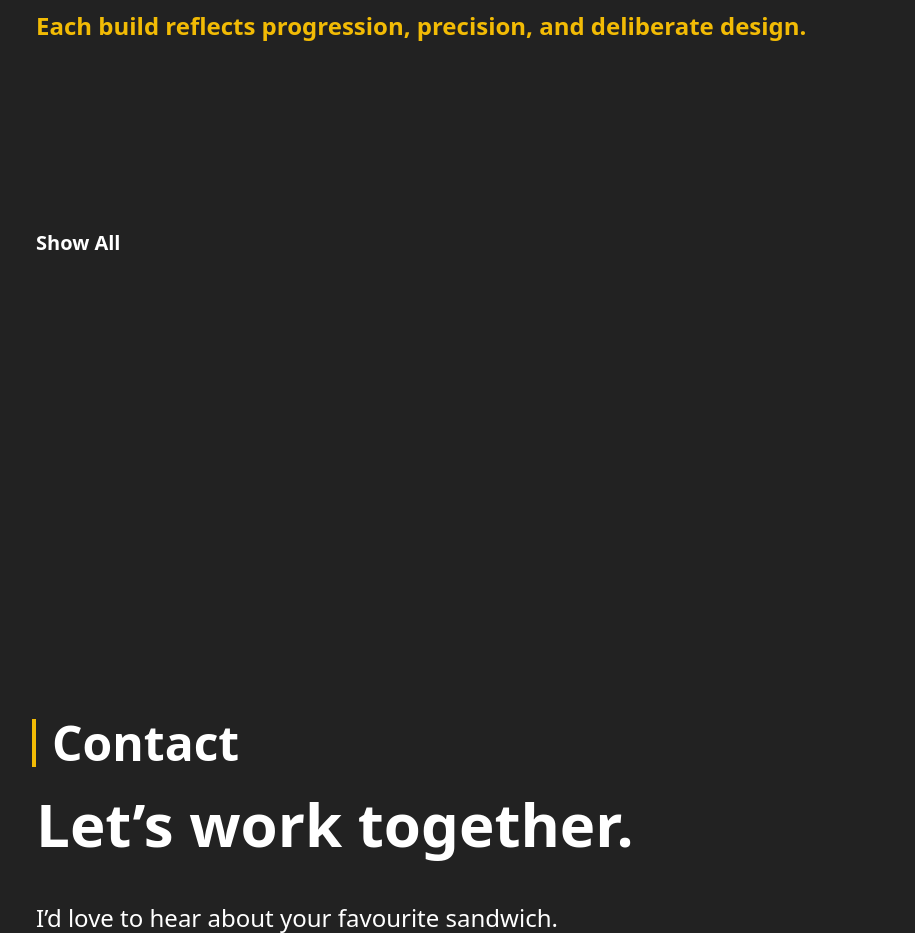
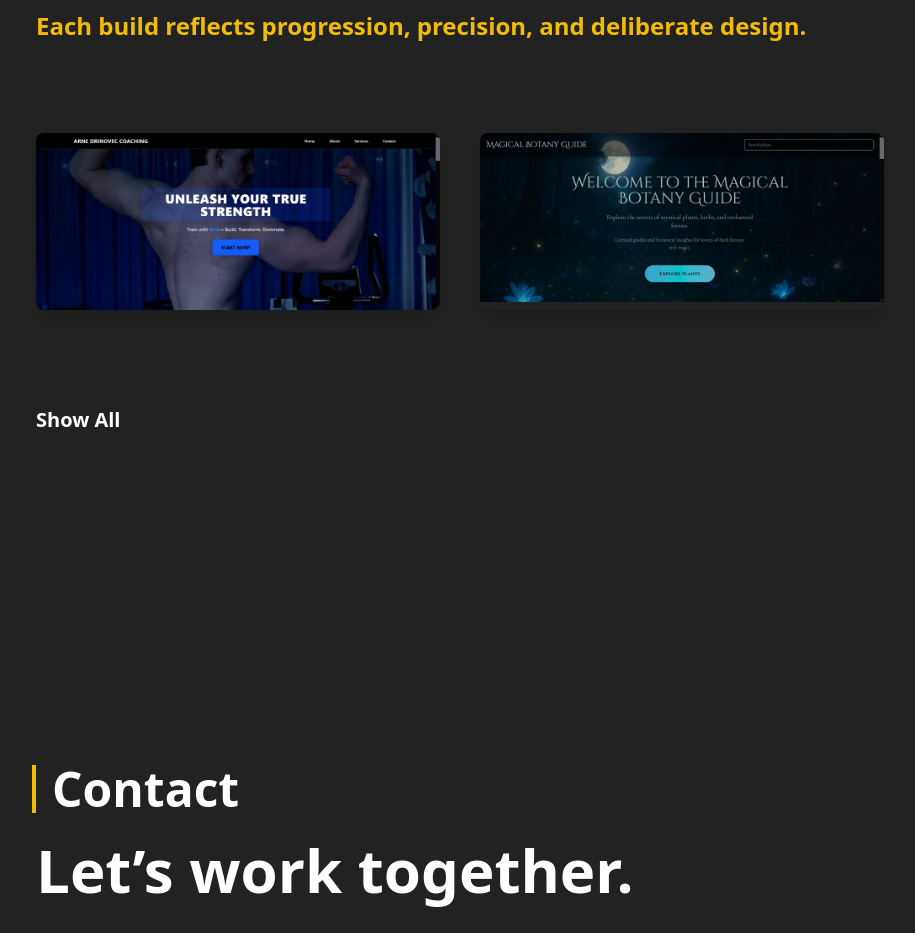
Before and after one commit to sunnycc17/my-portfolio, a Next.js app: page / in a window 1280 px wide. Shown: the part 3060-3993 px from the top of the page, without its empty margins (28-943 px from the left). Built offline with nearby package versions, Linux system fonts and the light colour scheme.

Commit message:
added projects

```diff
--- a/components/projects/ProjectsSection.jsx
+++ b/components/projects/ProjectsSection.jsx
@@ -1,4 +1,19 @@
 export default function ProjectsSection() {
+  const projects = [
+    {
+      title: "Fitness Trainer SPA",
+      description: "A simple html tailwind SPA with parallax images.",
+      image: "/project1.webp",
+      link: "#",
+    },
+    {
+      title: "Botany Book",
+      description: "A react typescript project with Algolia API for search.",
+      image: "/project2.webp",
+      link: "#",
+    },
+  ];
+
   return (
     <section
       id="Projects"
@@ -25,12 +40,10 @@ export default function ProjectsSection() {
           <p data-aos="fade-up">
             Projects emerge from disciplined iteration and structured execution.
           </p>
-
           <p data-aos="fade-up">
             Solutions are refined through direct testing and reduction of
             friction.
           </p>
-
           <p data-aos="fade-up" className="highlight-primary font-semibold">
             Each build reflects progression, precision, and deliberate design.
           </p>
@@ -38,8 +51,27 @@ export default function ProjectsSection() {
 
         <div
           data-aos="fade-up"
-          className="projects my-16 grid grid-cols-1 place-items-start gap-10 sm:grid-cols-2 lg:grid-cols-2"
-        ></div>
+          className="projects my-16 grid grid-cols-1 sm:grid-cols-2 gap-10"
+        >
+          {projects.map((project, index) => (
+            <a
+              key={index}
+              href={project.link}
+              target="_blank"
+              className="relative group w-full overflow-hidden rounded-lg shadow-lg"
+            >
+              <img
+                src={project.image}
+                alt={project.title}
+                className="w-full h-auto object-cover transition-transform duration-300 group-hover:scale-105"
+              />
+              <div className="absolute bottom-0 left-0 right-0 bg-black bg-opacity-50 text-white p-4 transition-opacity duration-300 opacity-0 group-hover:opacity-100">
+                <h4 className="font-semibold text-lg">{project.title}</h4>
+                <p className="text-sm">{project.description}</p>
+              </div>
+            </a>
+          ))}
+        </div>
 
         <div className="mt-8 flex justify-start">
           <a
```
Also changed, not shown: public/project1.webp (added), public/project2.webp (added).
